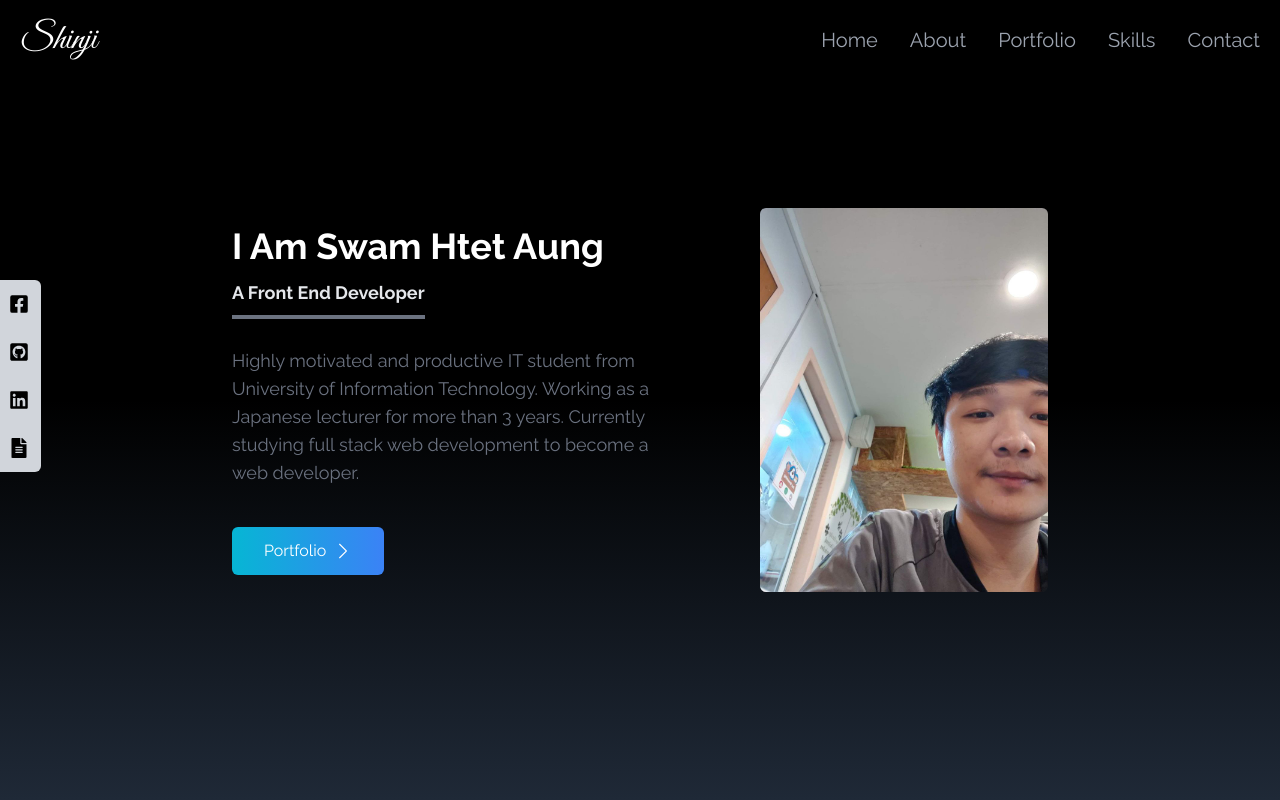
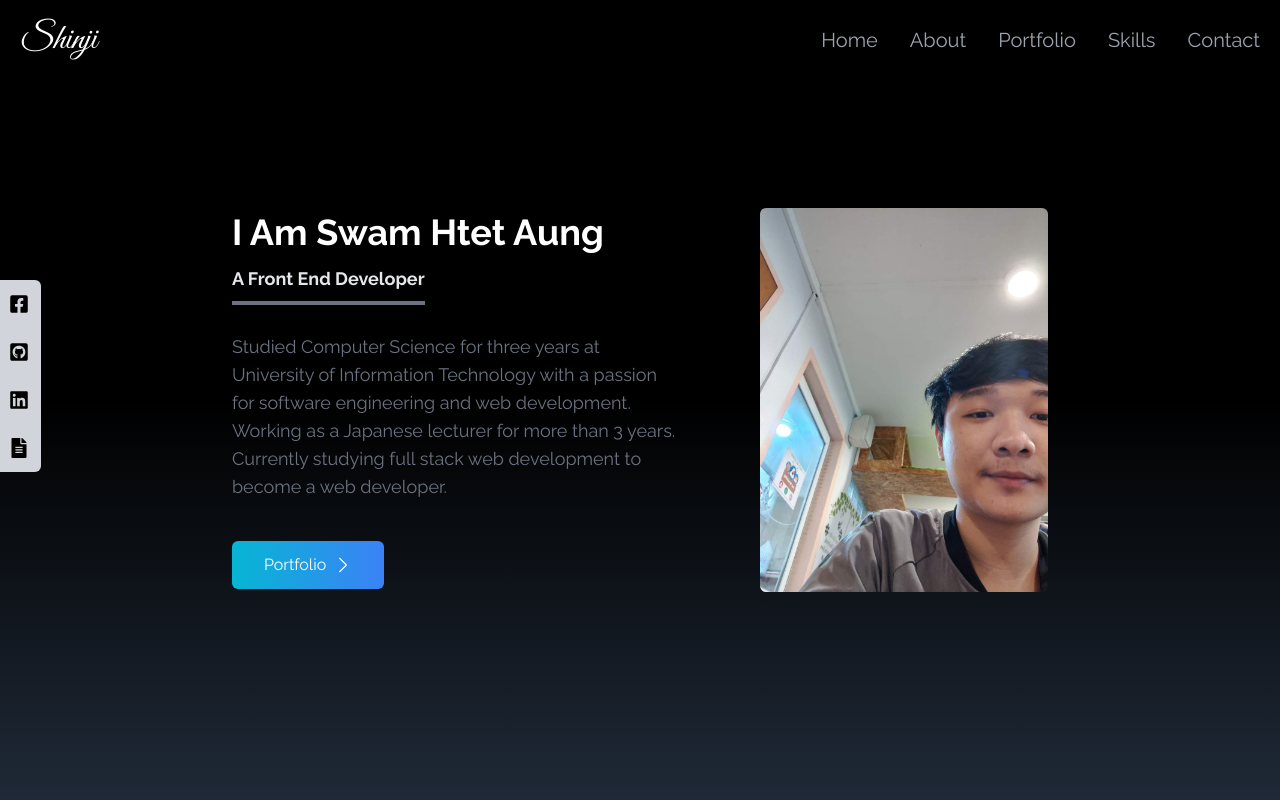
Before and after one commit to swamhtetaung8/portfolio, a React (Vite) app: page / in a window 1280 px wide. Shown: the top 800 px of the page. Built offline with nearby package versions, Linux system fonts and the light colour scheme.

Commit message:
change bio

```diff
--- a/src/components/Home.jsx
+++ b/src/components/Home.jsx
@@ -17,10 +17,11 @@ const Home = () => {
             </span>
           </h1>
           <p className=" text-gray-500 max-w-md text-lg">
-            Highly motivated and productive IT student from University of
-            Information Technology. Working as a Japanese lecturer for more than
-            3 years. Currently studying full stack web development to become a
-            web developer.
+            Studied Computer Science for three years at University of
+            Information Technology with a passion for software engineering and
+            web development. Working as a Japanese lecturer for more than 3
+            years. Currently studying full stack web development to become a web
+            developer.
           </p>
           <Link to="portfolio" smooth duration={500}>
             <button className="group text-white bg-gradient-to-r from-cyan-500 to-blue-500 py-3 px-8 rounded-md flex items-center gap-2">
```
